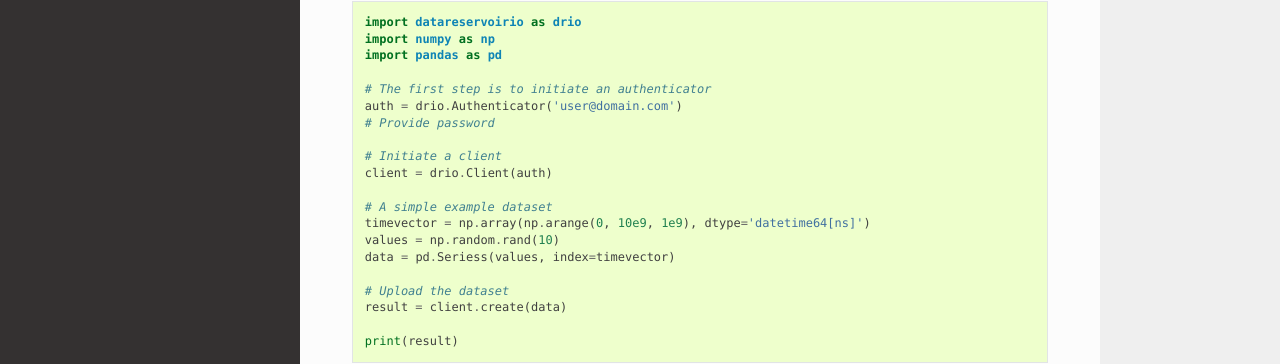
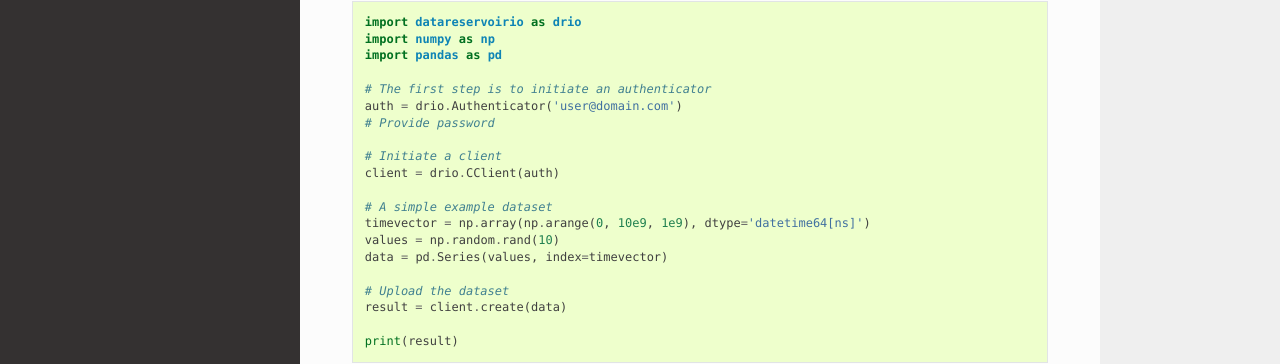
Before and after one commit to 4Subsea/drio-python, a Sphinx documentation site: the page built from docs/basic_usage.rst, in a window 1280 px wide and 1302 px high. Shown: the part 426-790 px from the top of the window. Built offline with Sphinx 7.4.7 and the Read the Docs theme 2.0.0, drawn with Linux system fonts in a browser that asks for light colours.

Commit message:
wip: introduce bug in doc code to test CI build (should fail) - case 14638

```diff
--- a/docs/basic_usage.rst
+++ b/docs/basic_usage.rst
@@ -20,12 +20,12 @@ Example::
     # Provide password
 
     # Initiate a client
-    client = drio.Client(auth)
+    client = drio.CClient(auth)
 
     # A simple example dataset
     timevector = np.array(np.arange(0, 10e9, 1e9), dtype='datetime64[ns]')
     values = np.random.rand(10)
-    data = pd.Seriess(values, index=timevector)
+    data = pd.Series(values, index=timevector)
 
     # Upload the dataset
     result = client.create(data)
```
